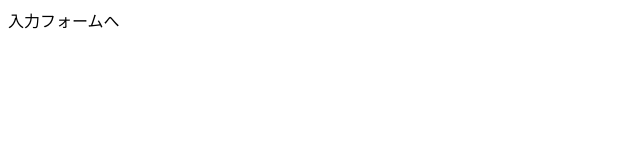
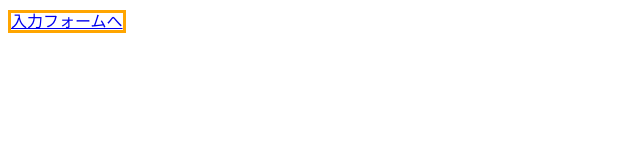
Before and after one commit to shimiharu/conflict-test, a plain HTML site: page index.html in a window 1280 px wide. Shown: the whole page, without its empty margins (0-640 px from the left). Drawn offline with Linux system fonts and the light colour scheme.

Commit message:
枠の追加

```diff
--- a/index.html
+++ b/index.html
@@ -2,8 +2,8 @@
 <html>
 	<head>
 		<meta charset="UTF-8">
-	</head>
+		</head>
 		<body>
-		<a hlef="form.html">入力フォームへ</a>
+		<a href="form.html" style="border: solid orange 3px;">入力フォームへ</a>
 		</body>
 </html>
```
Also changed, not shown: form.html (+8 -0 lines).
